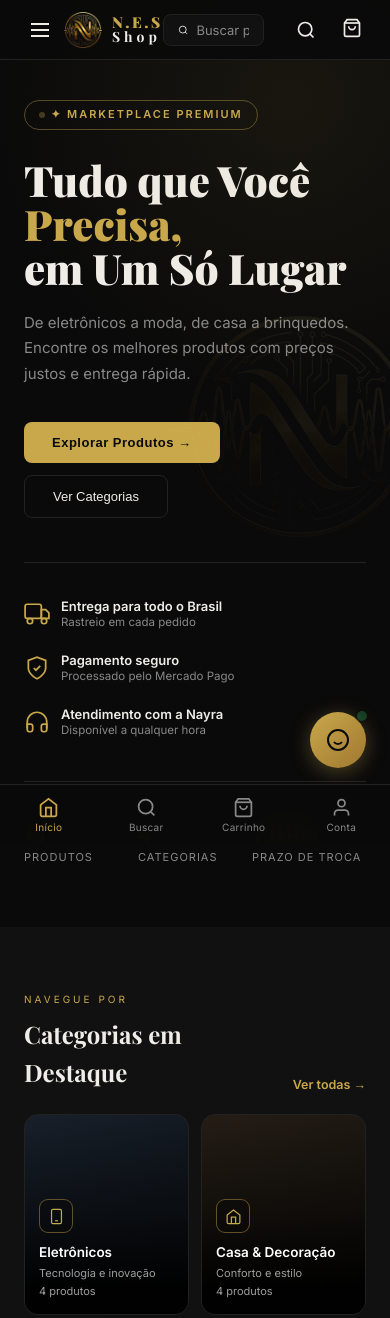
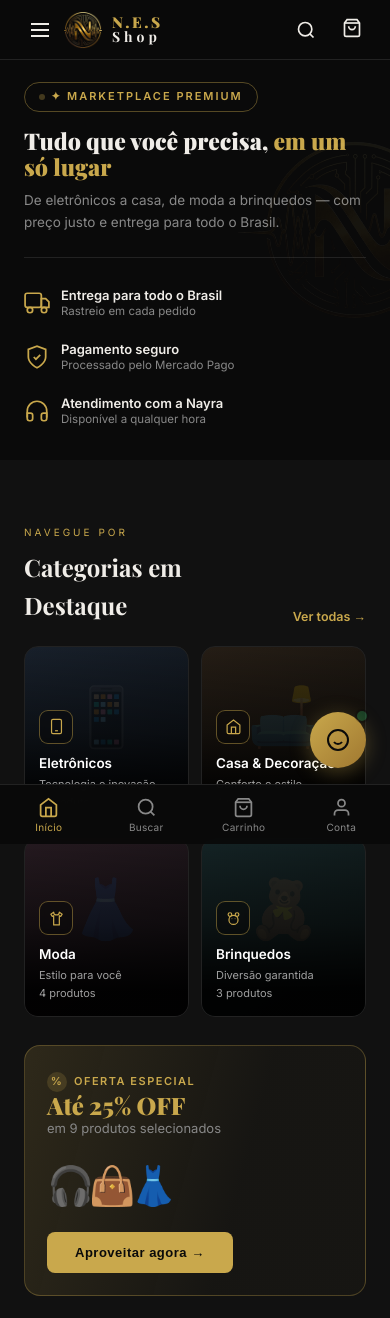
Before and after one commit to nicolasrodriguespsantos-spec/Nes-Shop, a website: page index.html in a window 390 px wide. Shown: the top 1318 px of the page. Drawn offline with nearby package versions, Linux system fonts and the light colour scheme.

Commit message:
Update index.html

```diff
--- a/index.html
+++ b/index.html
@@ -183,7 +183,7 @@
   .nav-hamburger { display:flex; align-items:center; justify-content:center; background:none; border:none; color:var(--white); cursor:pointer; padding:4px; }
   .nav-hamburger svg { width:24px; height:24px; }
   .nav-logo { flex:1; text-align:center; }
-  .nav .nav-search { display:none; }          /* mobile: busca sai do header */
+  nav .nav-search { display:none; }          /* mobile: busca sai do header */
   .nav-search-icon { display:flex; align-items:center; justify-content:center; background:none; border:none; color:var(--white); cursor:pointer; padding:4px; }
   .nav-search-icon svg { width:20px; height:20px; }
   .cat-bar { display:none; }                  /* mobile: barra de categorias escondida */
@@ -238,7 +238,7 @@
     nav { padding:0 40px; }
     .nav-hamburger { display:none; }
     .nav-search-icon { display:none; }
-    .nav .nav-search { display:flex; }
+    nav .nav-search { display:flex; }
     .nav-logo { flex:none; text-align:left; }
 
     .cat-bar { display:block; position:fixed; top:60px; left:0; right:0; z-index:99; background:rgba(17,17,17,0.96); backdrop-filter:blur(12px); border-bottom:1px solid var(--border); }
@@ -450,13 +450,25 @@
   .nav-word .w2 { display:block; font-family:'Playfair Display',serif; font-size:14px; font-weight:700; letter-spacing:4px; color:var(--white); }
 
   /* ── Hero: a própria marca vira textura de circuito no fundo ── */
-  .hero::after {
-    content:''; position:absolute; top:46%; right:-16%;
-    width:min(540px,78vw); aspect-ratio:1.31; transform:translateY(-50%);
+  .welcome::after {
+    content:''; position:absolute; top:50%; right:-22%;
+    width:min(380px,62vw); aspect-ratio:1.31; transform:translateY(-50%);
     background:url('logo-nes-completa.png') center/contain no-repeat;
-    opacity:0.06; pointer-events:none;
+    opacity:0.055; pointer-events:none;
   }
-  html.theme-light .hero::after { opacity:0.12; }
+  html.theme-light .welcome::after { opacity:0.11; }
+
+  /* ── Faixa de boas-vindas (no lugar do hero de tela cheia) ── */
+  .welcome { position:relative; overflow:hidden; padding:82px 24px 24px; }
+  .welcome .hero-badge { margin-bottom:16px; }
+  .welcome-title { font-family:'Playfair Display',serif; font-size:clamp(23px,5.6vw,36px); font-weight:900; line-height:1.16; margin-bottom:9px; }
+  .welcome-title em { color:var(--gold); font-style:normal; }
+  .welcome-sub { font-size:13.5px; color:var(--muted); line-height:1.6; max-width:540px; }
+  .welcome .trust-row { margin-top:24px; padding-top:20px; }
+
+  /* Números agora vivem no rodapé: informam sem atrasar a compra */
+  footer .hero-stats { justify-content:center; border-top:none; margin-top:24px; padding-top:0; gap:20px 30px; }
+  footer .hero-stats .stat-value { font-size:22px; }
 
   /* ── Fileira de confiança (tudo verdade, nada de número inventado) ── */
   .trust-row { display:flex; flex-wrap:wrap; gap:4px 0; width:100%; margin-top:44px; padding-top:26px; border-top:1px solid var(--border); }
@@ -499,6 +511,24 @@
   .cat-moda        { background:linear-gradient(150deg,#2a1d24,#131013); }
   .cat-brinquedos  { background:linear-gradient(150deg,#17282a,#0d1414); }
 
+  /* Marca d'água enquanto não há foto. Fica ATRÁS da camada de imagem:
+     no dia em que você definir --cat-img, a foto cobre e ela some sozinha. */
+  .cat-glyph { position:absolute; top:13%; left:50%; transform:translateX(-50%); font-size:58px; opacity:0.16; z-index:0; pointer-events:none; user-select:none; }
+  .cat-card::before { z-index:1; }
+  .cat-veil { z-index:2; }
+  .cat-body { z-index:3; }
+
+  /* No celular o topo respira menos: o hero não precisa empurrar a
+     fileira de confiança pra fora da primeira tela. (Trancado no mobile
+     pra não sobrescrever o traje de desktop, que vem antes no arquivo.) */
+  @media (max-width:899px) {
+    .hero { min-height:auto; padding:92px 24px 44px; }
+    .hero-btns { gap:10px; }
+    .hero-btns button { flex:1 1 100%; }
+    .trust-row { margin-top:34px; padding-top:22px; }
+    .cat-card { aspect-ratio:0.92; }
+  }
+
   /* ── Banner de oferta (a % é calculada do catálogo real) ── */
   .offer { position:relative; overflow:hidden; margin-top:28px; border:1px solid rgba(201,168,76,0.3); border-radius:16px; padding:22px; background:linear-gradient(105deg, rgba(201,168,76,0.16), rgba(201,168,76,0.03) 62%); display:flex; flex-direction:column; gap:16px; }
   .offer-label { display:inline-flex; align-items:center; gap:7px; font-size:11px; font-weight:600; letter-spacing:1.5px; text-transform:uppercase; color:var(--gold); }
@@ -510,6 +540,7 @@
 
   @media (min-width:900px) {
     .nav-brand { flex:none; }
+    .welcome { max-width:1200px; margin:0 auto; padding:132px 40px 30px; }
     .nav-mark { width:44px; height:44px; }
     .nav-word .w1 { font-size:17px; }
     .nav-word .w2 { font-size:15px; }
@@ -564,15 +595,15 @@
   </div>
 </div>
 
-<div class="hero">
+<!-- Faixa de boas-vindas — substituiu o hero de tela cheia.
+     Motivo: no celular o hero empurrava o primeiro produto pra segunda/terceira
+     rolagem. Aqui a marca é dita em uma linha e a confiança vem logo, sem
+     atrasar o catálogo. A frase continua sendo o <h1> da página (vale pro Google). -->
+<div class="welcome">
   <div class="hero-badge">✦ Marketplace Premium</div>
-  <h1>Tudo que Você<br/><em>Precisa,</em><br/>em Um Só Lugar</h1>
-  <p>De eletrônicos a moda, de casa a brinquedos. Encontre os melhores produtos com preços justos e entrega rápida.</p>
-  <div class="hero-btns">
-    <button class="btn-primary" onclick="document.getElementById('produtos').scrollIntoView()">Explorar Produtos →</button>
-    <button class="btn-outline" onclick="document.getElementById('categorias').scrollIntoView()">Ver Categorias</button>
-  </div>
-  <div class="trust-row">
+  <h1 class="welcome-title">Tudo que você precisa, <em>em um só lugar</em></h1>
+  <p class="welcome-sub">De eletrônicos a casa, de moda a brinquedos — com preço justo e entrega para todo o Brasil.</p>
+<div class="trust-row">
     <div class="trust-item">
       <svg viewBox="0 0 24 24" fill="none" stroke="currentColor" stroke-width="1.6"><rect x="1" y="3" width="15" height="13" rx="2"/><path d="M16 8h4l3 3v5h-7z"/><circle cx="5.5" cy="18.5" r="2.5"/><circle cx="18.5" cy="18.5" r="2.5"/></svg>
       <div><div class="trust-title">Entrega para todo o Brasil</div><div class="trust-sub">Rastreio em cada pedido</div></div>
@@ -586,14 +617,6 @@
       <div><div class="trust-title">Atendimento com a Nayra</div><div class="trust-sub">Disponível a qualquer hora</div></div>
     </div>
   </div>
-  <!-- Números: preenchidos pelo próprio catálogo. Sobem sozinhos quando você
-       cadastra produto — nunca precisam ser "atualizados na mão" (nem inventados). -->
-  <div class="hero-stats">
-    <div><div class="stat-value" id="statProdutos">—</div><div class="stat-label">Produtos</div></div>
-    <div><div class="stat-value" id="statCategorias">—</div><div class="stat-label">Categorias</div></div>
-    <div id="statVisitantesBox" style="display:none"><div class="stat-value" id="statVisitantes">—</div><div class="stat-label">Visitantes (30 dias)</div></div>
-    <div><div class="stat-value">7 dias</div><div class="stat-label">Prazo de troca</div></div>
-  </div>
 </div>
 
 <section class="categories" id="categorias">
@@ -608,7 +631,7 @@
        style="--cat-img:url('cat-eletronicos.jpg')". Sem foto, vale o gradiente. -->
   <div class="cat-grid">
     <div class="cat-card cat-eletronicos" onclick="filterByCategory('Eletrônicos')">
-      <div class="cat-veil"></div>
+      <div class="cat-glyph">📱</div><div class="cat-veil"></div>
       <div class="cat-body">
         <div class="cat-icon"><svg viewBox="0 0 24 24" fill="none" stroke="currentColor" stroke-width="1.7"><rect x="5" y="2" width="14" height="20" rx="2"/><line x1="10" y1="18" x2="14" y2="18"/></svg></div>
         <div class="cat-name">Eletrônicos</div>
@@ -617,7 +640,7 @@
       </div>
     </div>
     <div class="cat-card cat-casa" onclick="filterByCategory('Casa')">
-      <div class="cat-veil"></div>
+      <div class="cat-glyph">🛋️</div><div class="cat-veil"></div>
       <div class="cat-body">
         <div class="cat-icon"><svg viewBox="0 0 24 24" fill="none" stroke="currentColor" stroke-width="1.7"><path d="M3 10l9-7 9 7v10a2 2 0 0 1-2 2H5a2 2 0 0 1-2-2z"/><polyline points="9 22 9 13 15 13 15 22"/></svg></div>
         <div class="cat-name">Casa &amp; Decoração</div>
@@ -626,18 +649,18 @@
       </div>
     </div>
     <div class="cat-card cat-moda" onclick="filterByCategory('Moda')">
-      <div class="cat-veil"></div>
+      <div class="cat-glyph">👗</div><div class="cat-veil"></div>
       <div class="cat-body">
-        <div class="cat-icon"><svg viewBox="0 0 24 24" fill="none" stroke="currentColor" stroke-width="1.7"><path d="M12 3a2 2 0 0 0 0 4M12 7l8 5-2 3-2-1v7H8v-7l-2 1-2-3z"/></svg></div>
+        <div class="cat-icon"><svg viewBox="0 0 24 24" fill="none" stroke="currentColor" stroke-width="1.7" stroke-linejoin="round"><path d="M8 3L4 6l2 3 2-1v13h8V8l2 1 2-3-4-3a4 4 0 0 1-8 0z"/></svg></div>
         <div class="cat-name">Moda</div>
         <div class="cat-sub">Estilo para você</div>
         <div class="cat-count" data-cat-count="Moda"></div>
       </div>
     </div>
     <div class="cat-card cat-brinquedos" onclick="filterByCategory('Brinquedos')">
-      <div class="cat-veil"></div>
+      <div class="cat-glyph">🧸</div><div class="cat-veil"></div>
       <div class="cat-body">
-        <div class="cat-icon"><svg viewBox="0 0 24 24" fill="none" stroke="currentColor" stroke-width="1.7"><circle cx="8.5" cy="7" r="3"/><circle cx="15.5" cy="7" r="3"/><path d="M5 21v-4a7 7 0 0 1 14 0v4z"/></svg></div>
+        <div class="cat-icon"><svg viewBox="0 0 24 24" fill="none" stroke="currentColor" stroke-width="1.7"><circle cx="7" cy="6.5" r="2.6"/><circle cx="17" cy="6.5" r="2.6"/><circle cx="12" cy="14" r="6.4"/><circle cx="9.8" cy="12.5" r="0.7" fill="currentColor" stroke="none"/><circle cx="14.2" cy="12.5" r="0.7" fill="currentColor" stroke="none"/></svg></div>
         <div class="cat-name">Brinquedos</div>
         <div class="cat-sub">Diversão garantida</div>
         <div class="cat-count" data-cat-count="Brinquedos"></div>
@@ -681,6 +704,11 @@
   <img src="logo-nes.png" alt="" style="width:52px;height:52px;object-fit:contain;margin-bottom:10px"/>
   <div class="footer-logo">N.E.S<span> Shop</span></div>
   <div class="footer-tagline">Sua experiência de compra inteligente</div>
+  <div class="hero-stats">
+      <div><div class="stat-value" id="statProdutos">—</div><div class="stat-label">Produtos</div></div>
+      <div><div class="stat-value" id="statCategorias">—</div><div class="stat-label">Categorias</div></div>
+      <div id="statVisitantesBox" style="display:none"><div class="stat-value" id="statVisitantes">—</div><div class="stat-label">Visitantes (30 dias)</div></div>
+      <div><div class="stat-value">7 dias</div><div class="stat-label">Prazo de troca</div></div></div>
   <div class="footer-links">
     <a href="#">Sobre nós</a><a href="#">Privacidade</a><a href="#">Termos</a><a href="#">Contato</a><a href="#">Entregas</a>
   </div>
```
